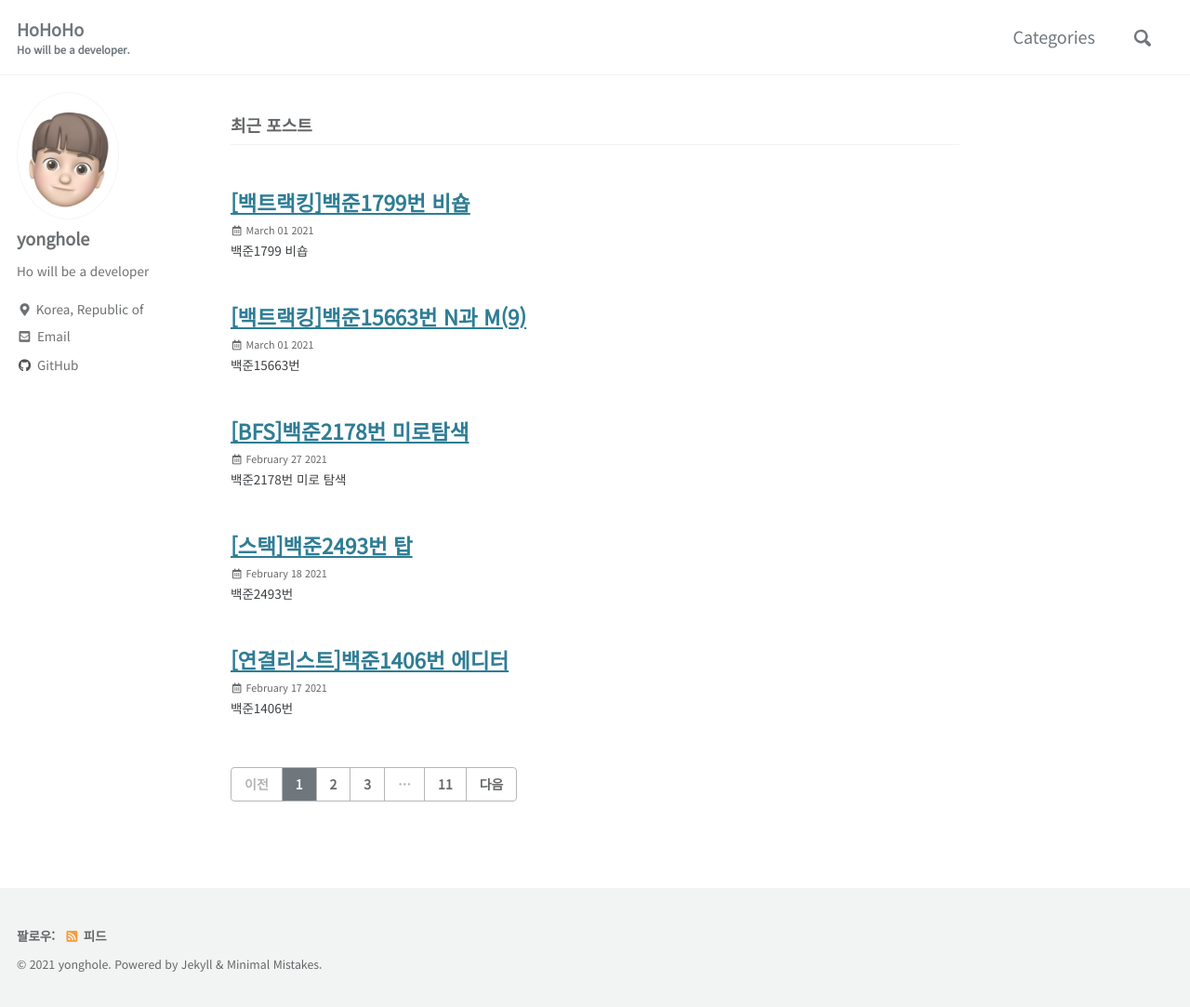
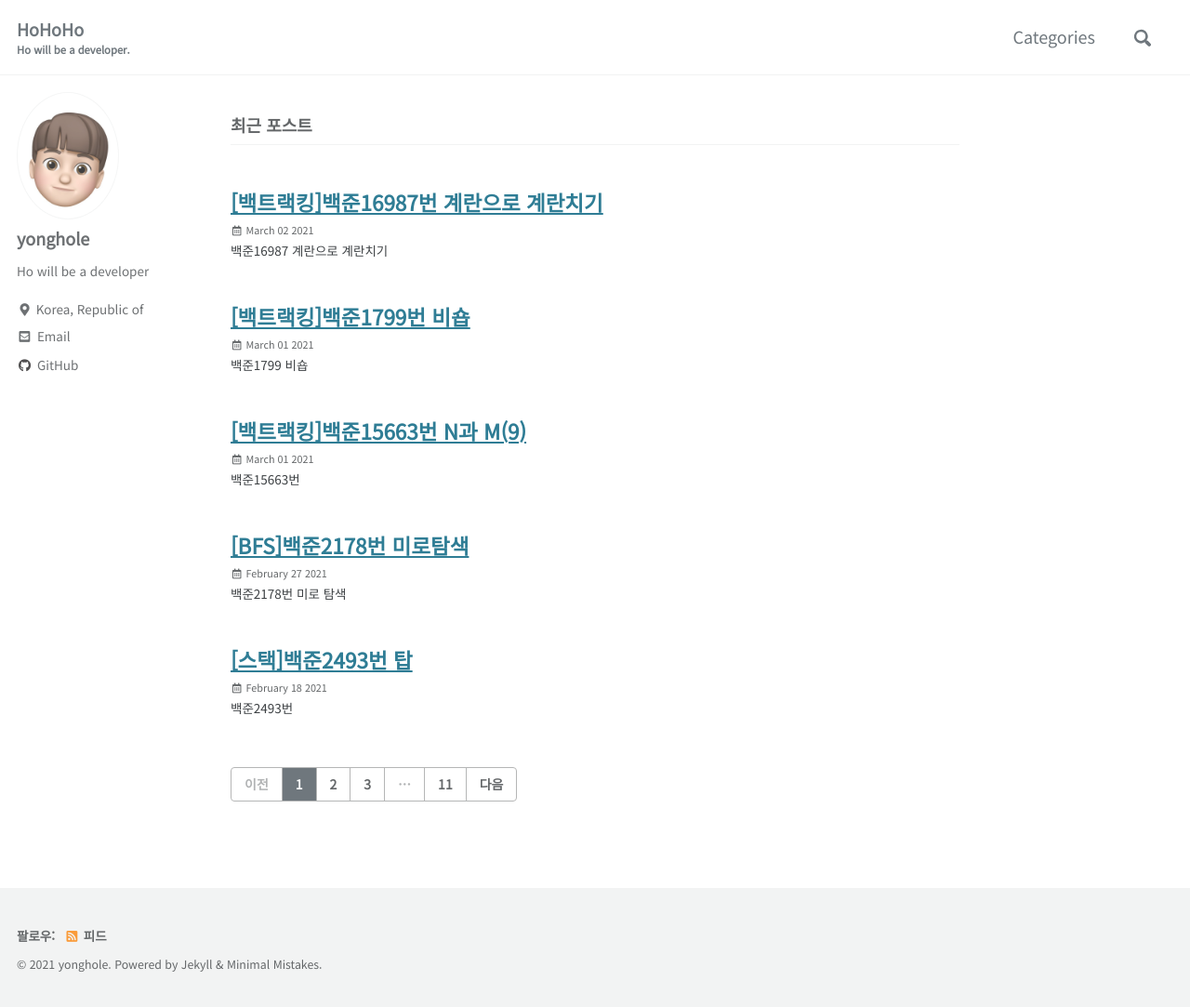
Before and after one commit to yonghole/yonghole.github.io, a Jekyll site: the page built from index.html, in a window 1280 px wide and 1083 px high. Shown: the whole window at 93% size. Built offline with Jekyll 4.4.1, drawn with Linux system fonts in a browser that asks for light colours; cached includes are drawn as plain includes; the list of posts is cut into pages by our own code; part of the change alters nothing that is shown.

```diff
--- a/_posts/백준16987 계란으로 계란치기 876e8f55f1c7476b9435d41275a6c84c.md
+++ b/_posts/2021-03-01-BOJ16987.md
@@ -1,6 +1,12 @@
+---
+title: "[백트랙킹]백준16987번 계란으로 계란치기"
+date: 2021-03-02 19:20:23
+categories: Algorithm
+---
 # 백준16987 계란으로 계란치기
 
-![%E1%84%87%E1%85%A2%E1%86%A8%E1%84%8C%E1%85%AE%E1%86%AB16987%20%E1%84%80%E1%85%A8%E1%84%85%E1%85%A1%E1%86%AB%E1%84%8B%E1%85%B3%E1%84%85%E1%85%A9%20%E1%84%80%E1%85%A8%E1%84%85%E1%85%A1%E1%86%AB%E1%84%8E%E1%85%B5%E1%84%80%E1%85%B5%20876e8f55f1c7476b9435d41275a6c84c/_2021-03-02__11.01.02.png](%E1%84%87%E1%85%A2%E1%86%A8%E1%84%8C%E1%85%AE%E1%86%AB16987%20%E1%84%80%E1%85%A8%E1%84%85%E1%85%A1%E1%86%AB%E1%84%8B%E1%85%B3%E1%84%85%E1%85%A9%20%E1%84%80%E1%85%A8%E1%84%85%E1%85%A1%E1%86%AB%E1%84%8E%E1%85%B5%E1%84%80%E1%85%B5%20876e8f55f1c7476b9435d41275a6c84c/_2021-03-02__11.01.02.png)
+<img width="605" alt="_2021-03-02__11 01 02" src="https://user-images.githubusercontent.com/55180768/109634292-6aa88900-7b8c-11eb-8a62-4d833ac4bc01.png">
+
 
 보통 dfs를 사용한 풀이가 많은 것 같은데, 나는 백트랙킹을 이용해 풀었다.
 
```
